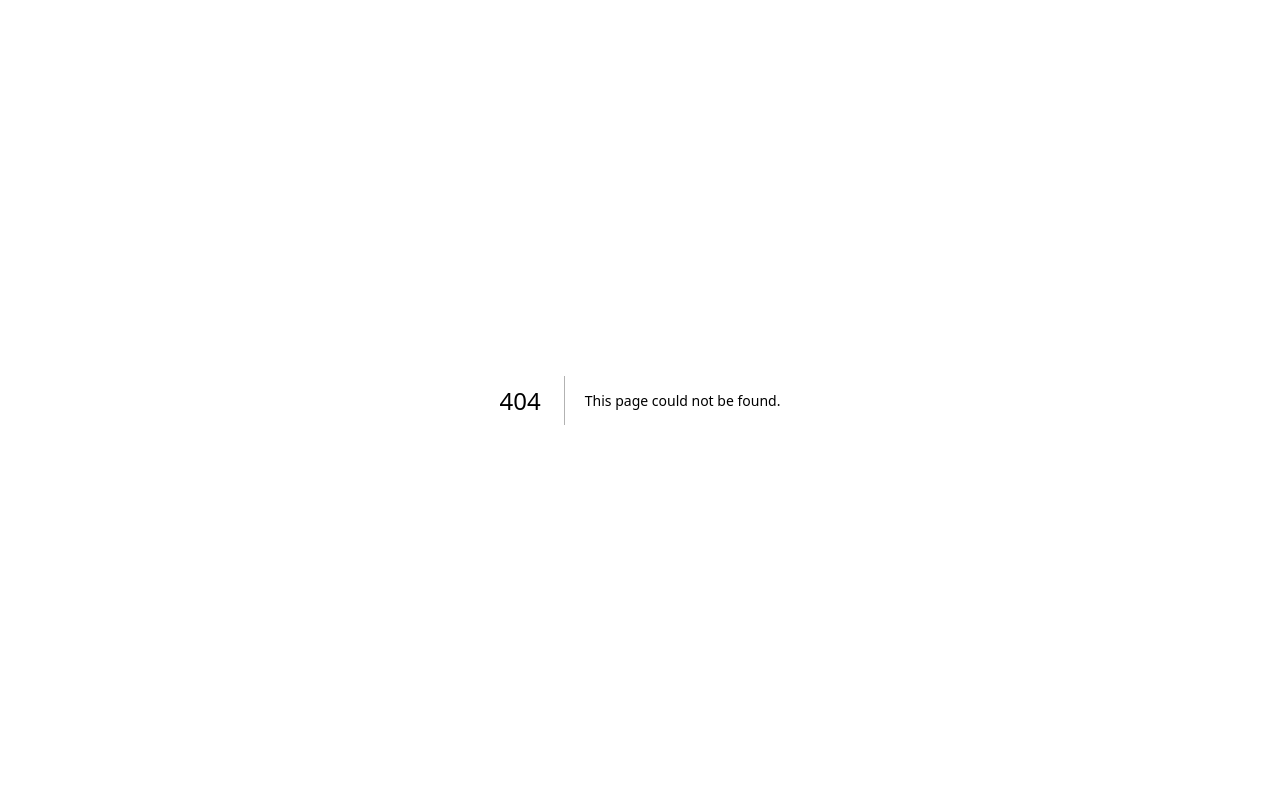
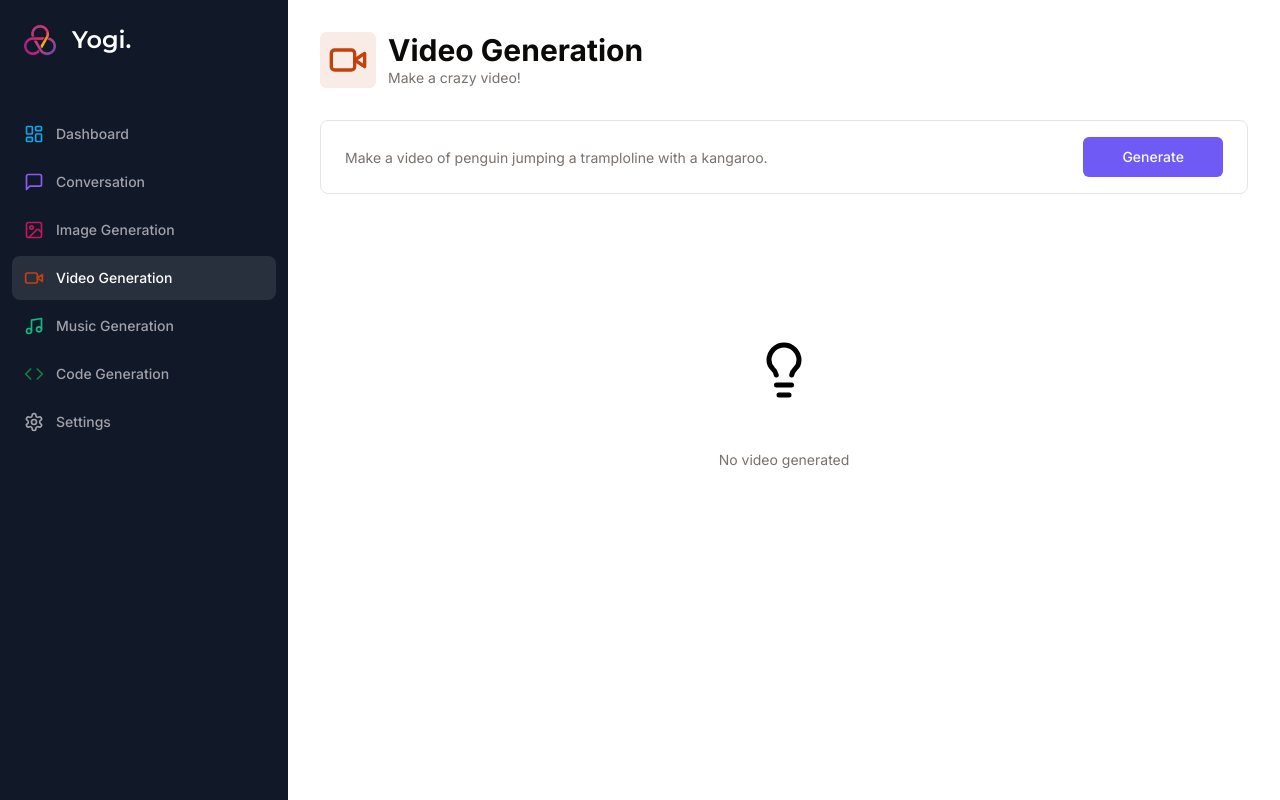
Before and after one commit to ryanyogan/smarty, a Next.js app: page /video in a window 1280 px wide. Before the commit this address had no page. Built offline with nearby package versions, Linux system fonts and the light colour scheme.

Commit message:
we have movies!

```diff
--- /dev/null
+++ b/src/app/(dashboard)/(routes)/video/constants.ts
@@ -0,0 +1,7 @@
+import * as z from "zod";
+
+export const formSchema = z.object({
+  prompt: z.string().min(1, {
+    message: "Music prompt is required",
+  }),
+});
--- /dev/null
+++ b/src/app/(dashboard)/(routes)/video/page.tsx
@@ -0,0 +1,112 @@
+"use client";
+
+import Empty from "@/components/shared/empty";
+import Heading from "@/components/shared/heading";
+import Loader from "@/components/shared/loader";
+import { Button } from "@/components/ui/button";
+import { Form, FormControl, FormField, FormItem } from "@/components/ui/form";
+import { Input } from "@/components/ui/input";
+import { zodResolver } from "@hookform/resolvers/zod";
+import axios from "axios";
+import { VideoIcon } from "lucide-react";
+import { useRouter } from "next/navigation";
+import { useState } from "react";
+import { useForm } from "react-hook-form";
+import * as z from "zod";
+import { formSchema } from "./constants";
+
+export default function VideoPage() {
+  const router = useRouter();
+  const [video, setVideo] = useState<string | undefined>("");
+
+  const form = useForm<z.infer<typeof formSchema>>({
+    defaultValues: {
+      prompt: "",
+    },
+    resolver: zodResolver(formSchema),
+  });
+
+  const isLoading = form.formState.isSubmitting;
+
+  const onSubmit = async (values: z.infer<typeof formSchema>) => {
+    try {
+      setVideo(undefined);
+
+      const response = await axios.post("/api/video", values);
+
+      setVideo(response.data[0]);
+
+      form.reset();
+    } catch (error) {
+      // TODO: Open Modal
+      console.log(error);
+    } finally {
+      router.refresh();
+    }
+  };
+
+  return (
+    <div>
+      <Heading
+        title="Video Generation"
+        description="Make a crazy video!"
+        icon={VideoIcon}
+        iconColor="text-orange-700"
+        bgColor="bg-orange-700/10"
+      />
+
+      <div className="px-4 lg:px-8">
+        <div>
+          <Form {...form}>
+            <form
+              className="rounded-lg border w-full p-4 px-3 md:px-6 focus-within:shadow-sm grid grid-cols-12 gap-2"
+              onSubmit={form.handleSubmit(onSubmit)}
+            >
+              <FormField
+                name="prompt"
+                render={({ field }) => (
+                  <FormItem className="col-span-12 lg:col-span-10">
+                    <FormControl className="m-0 p-0">
+                      <Input
+                        disabled={isLoading}
+                        placeholder="Make a video of penguin jumping a tramploline with a kangaroo."
+                        className="border-0 outline-none focus-visible:ring-0 focus-visible:ring-transparent"
+                        {...field}
+                      />
+                    </FormControl>
+                  </FormItem>
+                )}
+              />
+
+              <Button
+                variant="default"
+                disabled={isLoading}
+                className="col-span-12 lg:col-span-2 w-full"
+              >
+                Generate
+              </Button>
+            </form>
+          </Form>
+        </div>
+
+        <div className="space-y-4 mt-4">
+          {isLoading && (
+            <div className="p-8 rounded-lg w-full flex items-center justify-center bg-muted">
+              <Loader />
+            </div>
+          )}
+          {!video && !isLoading && <Empty label="No video generated" />}
+
+          {video && (
+            <video
+              controls
+              className="w-full mt-8 aspect-video rounded-lg border bg-black"
+            >
+              <source src={video} />
+            </video>
+          )}
+        </div>
+      </div>
+    </div>
+  );
+}
--- /dev/null
+++ b/src/app/api/video/route.ts
@@ -0,0 +1,37 @@
+import { auth } from "@clerk/nextjs";
+import { NextResponse } from "next/server";
+import Replicate from "replicate";
+
+const replicate = new Replicate({
+  auth: process.env.REPLICATE_API_TOKEN!,
+});
+
+export async function POST(request: Request) {
+  try {
+    const { userId } = auth();
+    const body = await request.json();
+    const { prompt } = body;
+
+    if (!userId) {
+      return new NextResponse("Unauthorized", { status: 401 });
+    }
+
+    if (!prompt) {
+      return new NextResponse("Prompt is required", { status: 400 });
+    }
+
+    const response = await replicate.run(
+      "anotherjesse/zeroscope-v2-xl:9f747673945c62801b13b84701c783929c0ee784e4748ec062204894dda1a351",
+      {
+        input: {
+          prompt,
+        },
+      }
+    );
+
+    return NextResponse.json(response);
+  } catch (error: any) {
+    console.log("video_error", error);
+    return new NextResponse("Internal Error", { status: 500 });
+  }
+}
```
